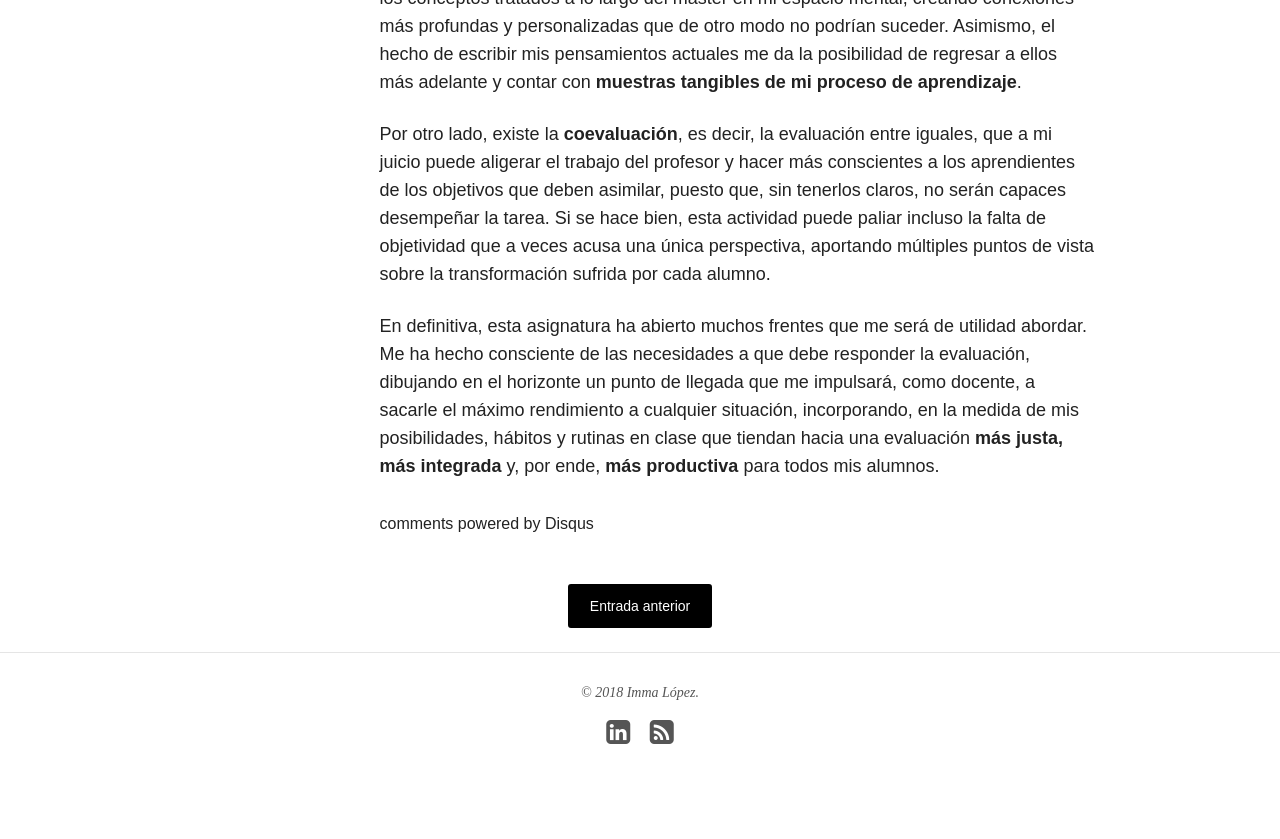
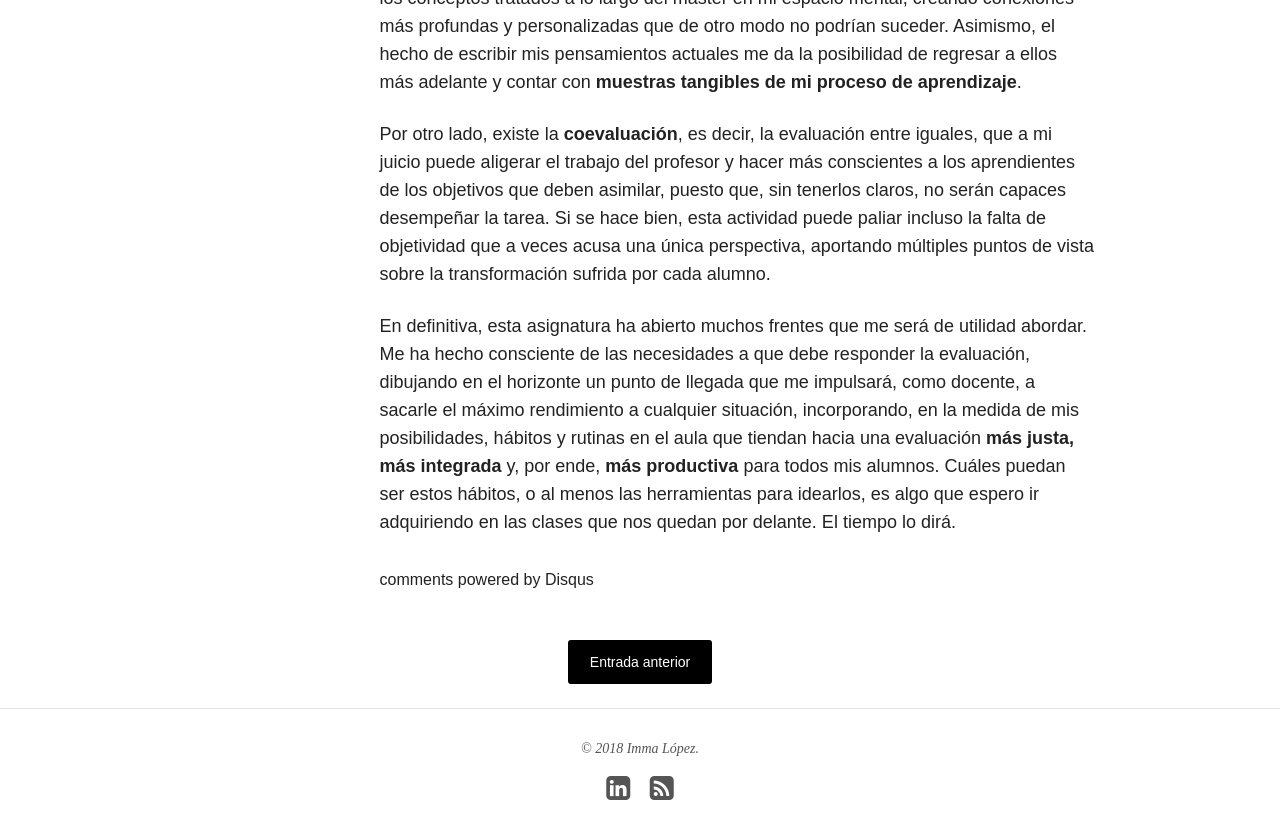
Before and after one commit to immalopez/immalopez.github.io, a Jekyll site: the page built from _posts/blog/2018-01-28-evaluacion-antes-y-despues.md, in a window 1280 px wide and 900 px high, scrolled down 4468 px. Shown: the top 839 px of the window. Built offline with Jekyll 4.4.1, drawn with Linux system fonts in a browser that asks for light colours; nearby versions of some CDN libraries; comment, search, counter and statistics services are not loaded.

Commit message:
Update 2018-01-28-evaluacion-antes-y-despues.md

```diff
--- a/_posts/blog/2018-01-28-evaluacion-antes-y-despues.md
+++ b/_posts/blog/2018-01-28-evaluacion-antes-y-despues.md
@@ -90,4 +90,4 @@ Esto no quiere decir, empero, que no puedan incorporarse mejoras al modelo evalu
 
 Por otro lado, existe la **coevaluación**, es decir, la evaluación entre iguales, que a mi juicio puede aligerar el trabajo del profesor y hacer más conscientes a los aprendientes de los objetivos que deben asimilar, puesto que, sin tenerlos claros, no serán capaces desempeñar la tarea. Si se hace bien, esta actividad puede paliar incluso la falta de objetividad que a veces acusa una única perspectiva, aportando múltiples puntos de vista sobre la transformación sufrida por cada alumno.
 
-En definitiva, esta asignatura ha abierto muchos frentes que me será de utilidad abordar. Me ha hecho consciente de las necesidades a que debe responder la evaluación, dibujando en el horizonte un punto de llegada que me impulsará, como docente, a sacarle el máximo rendimiento a cualquier situación, incorporando, en la medida de mis posibilidades, hábitos y rutinas en clase que tiendan hacia una evaluación **más justa, más integrada** y, por ende, **más productiva** para todos mis alumnos.
+En definitiva, esta asignatura ha abierto muchos frentes que me será de utilidad abordar. Me ha hecho consciente de las necesidades a que debe responder la evaluación, dibujando en el horizonte un punto de llegada que me impulsará, como docente, a sacarle el máximo rendimiento a cualquier situación, incorporando, en la medida de mis posibilidades, hábitos y rutinas en el aula que tiendan hacia una evaluación **más justa, más integrada** y, por ende, **más productiva** para todos mis alumnos. Cuáles puedan ser estos hábitos, o al menos las herramientas para idearlos, es algo que espero ir adquiriendo en las clases que nos quedan por delante. El tiempo lo dirá.
```
